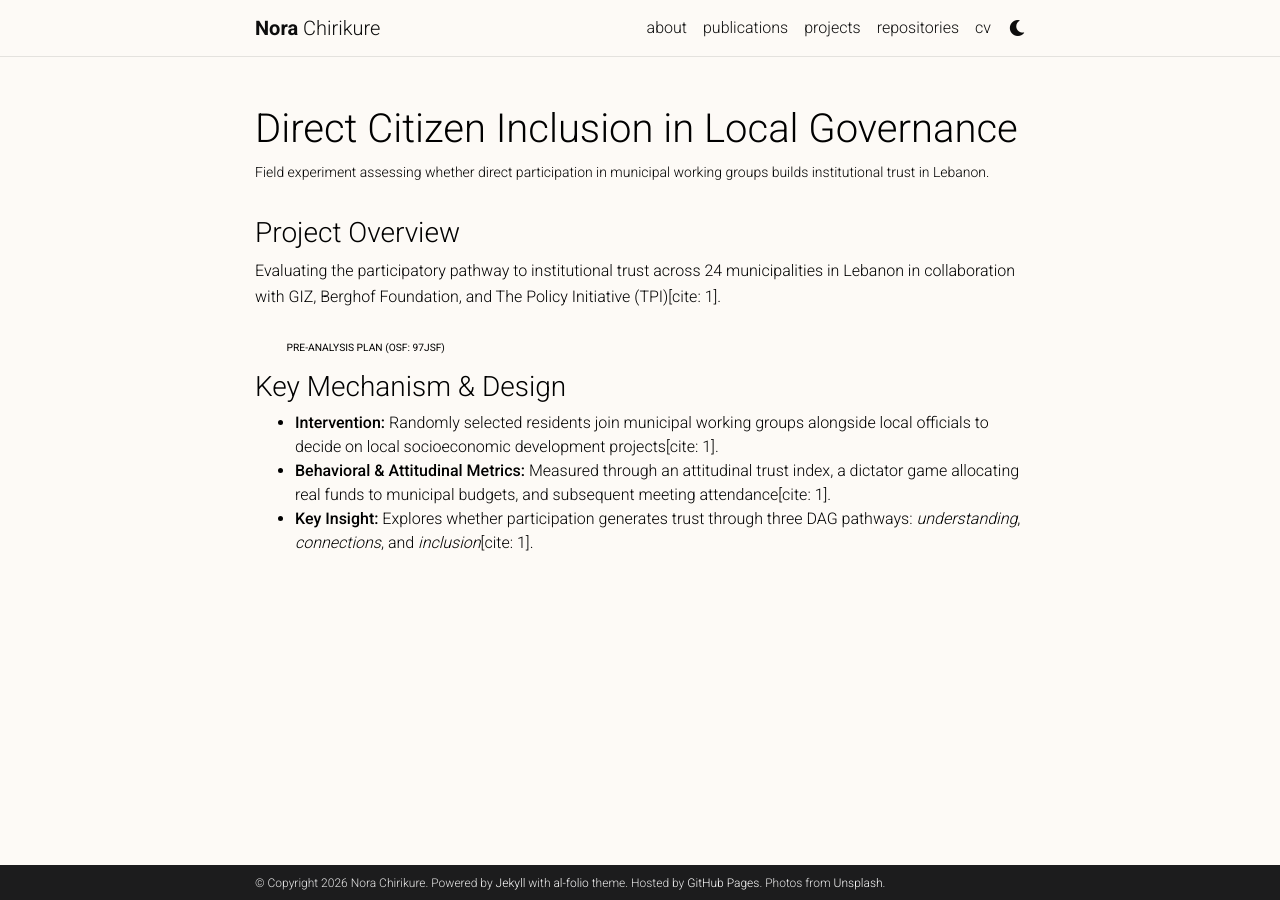
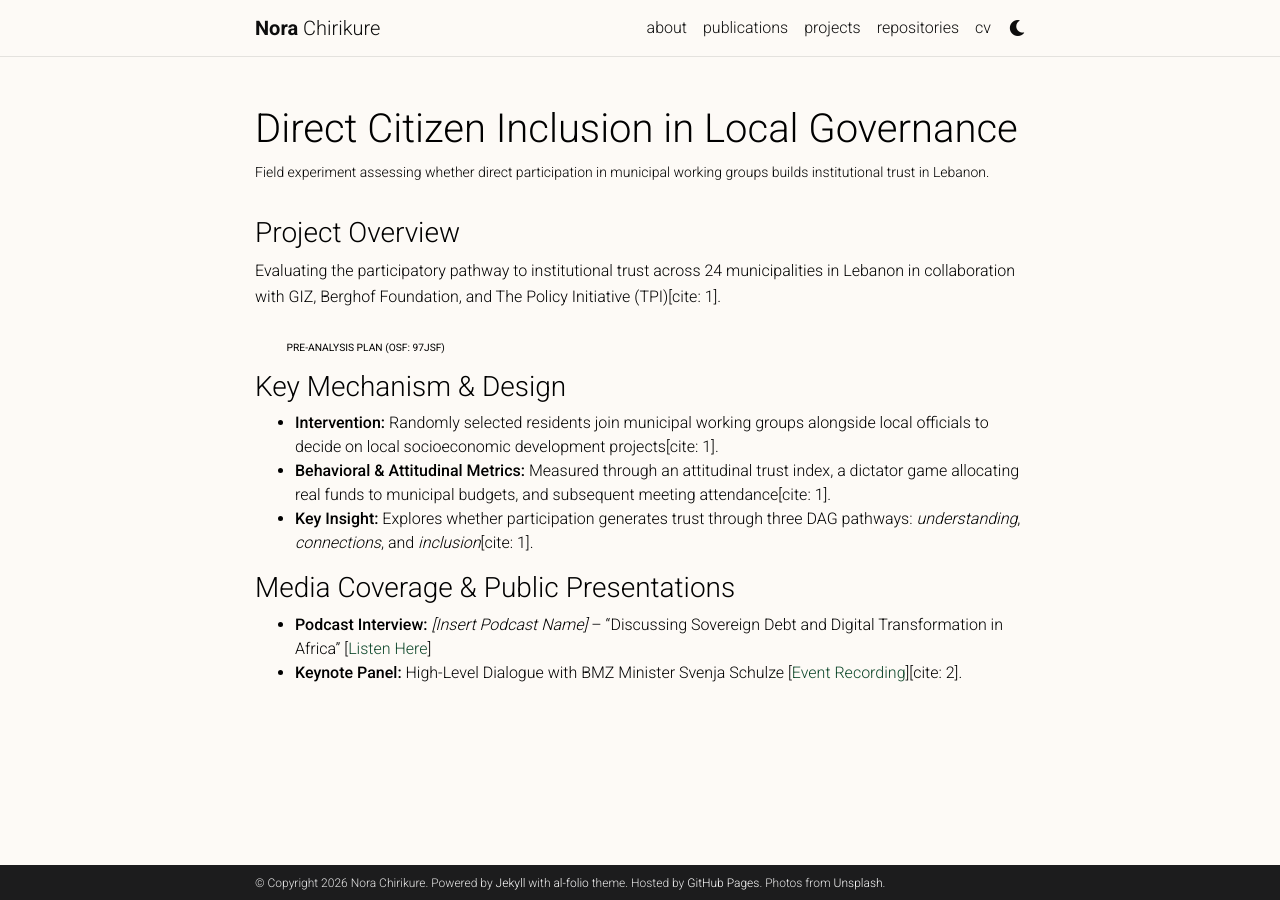
Before and after one commit to norachirikure/www, a Jekyll site: the page built from _projects/2_project.md, in a window 1280 px wide. Built offline with Jekyll 4.4.1, drawn with Linux system fonts in a browser that asks for light colours; comment, search, counter and statistics services are not loaded; a style sheet for code colours, icons or effects is not loaded.

Commit message:
Add media coverage and presentation details
Added media coverage and public presentations section with details.

```diff
--- a/_projects/2_project.md
+++ b/_projects/2_project.md
@@ -18,3 +18,7 @@ Evaluating the participatory pathway to institutional trust across 24 municipali
 * **Intervention:** Randomly selected residents join municipal working groups alongside local officials to decide on local socioeconomic development projects[cite: 1].
 * **Behavioral & Attitudinal Metrics:** Measured through an attitudinal trust index, a dictator game allocating real funds to municipal budgets, and subsequent meeting attendance[cite: 1].
 * **Key Insight:** Explores whether participation generates trust through three DAG pathways: *understanding*, *connections*, and *inclusion*[cite: 1].
+
+### Media Coverage & Public Presentations
+* **Podcast Interview:** *[Insert Podcast Name]* – "Discussing Sovereign Debt and Digital Transformation in Africa" [[Listen Here](https://podcast-link.com)]
+* **Keynote Panel:** High-Level Dialogue with BMZ Minister Svenja Schulze [[Event Recording](https://event-link.com)][cite: 2].
```
